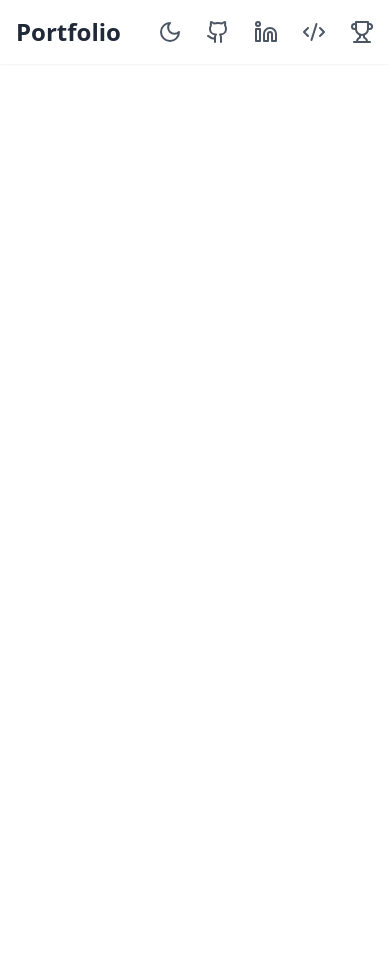
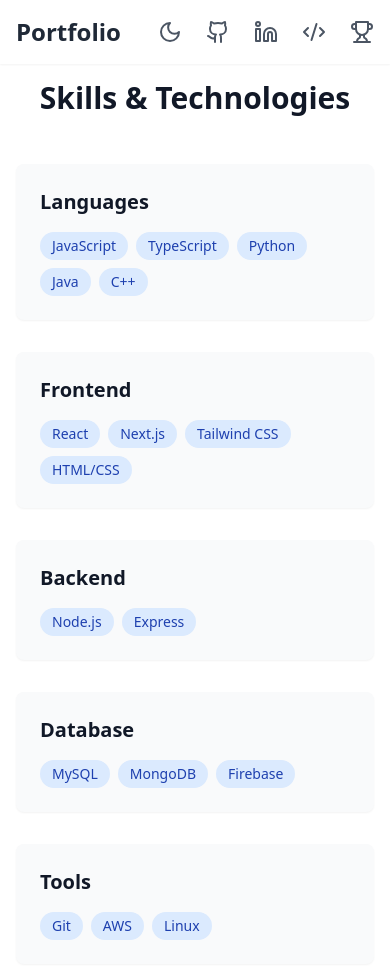
Before and after one commit to Harith-Y/portfolio, a React (Vite) app: page / in a window 390 px wide. Shown: the top 978 px of the page. Before the commit the page ends 844 px from the top, so only its background shows below. Built offline with nearby package versions, Linux system fonts and the light colour scheme.

Commit message:
feat: enhance Skills component with structured skills data and responsive layout

```diff
--- a/src/components/Skills.tsx
+++ b/src/components/Skills.tsx
@@ -1,7 +1,34 @@
 export default function Skills() {
+  const skills = [
+    { category: "Languages", items: ["JavaScript", "TypeScript", "Python", "Java", "C++"] },
+    { category: "Frontend", items: ["React", "Next.js", "Tailwind CSS", "HTML/CSS"] },
+    { category: "Backend", items: ["Node.js", "Express"] },
+    { category: "Database", items: ["MySQL", "MongoDB", "Firebase"] },
+    { category: "Tools", items: ["Git", "AWS", "Linux"] }
+  ];
+
   return (
-    <section>
-
+    <section className="py-20 bg-white dark:bg-gray-900" id="skills">
+      <div className="max-w-7xl mx-auto px-4 sm:px-6">
+        <h2 className="text-3xl font-bold text-center text-gray-900 dark:text-white mb-12">Skills & Technologies</h2>
+        <div className="grid grid-cols-1 md:grid-cols-2 lg:grid-cols-3 gap-8">
+          {skills.map((skillGroup) => (
+            <div key={skillGroup.category} className="bg-gray-50 dark:bg-gray-800 rounded-lg p-6 shadow-sm">
+              <h3 className="text-xl font-semibold text-gray-900 dark:text-white mb-4">{skillGroup.category}</h3>
+              <div className="flex flex-wrap gap-2">
+                {skillGroup.items.map((skill) => (
+                  <span
+                    key={skill}
+                    className="bg-blue-100 dark:bg-blue-900 text-blue-800 dark:text-blue-100 px-3 py-1 rounded-full text-sm"
+                  >
+                    {skill}
+                  </span>
+                ))}
+              </div>
+            </div>
+          ))}
+        </div>
+      </div>
     </section>
   );
 }
```
Also changed, not shown: src/components/Header.tsx (line endings or trailing spaces).
